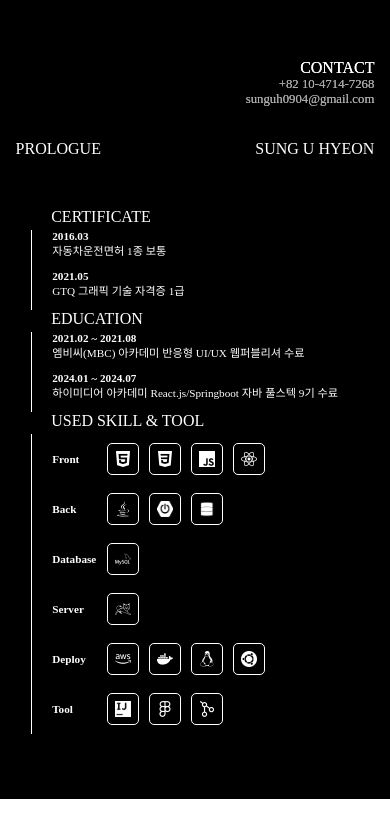
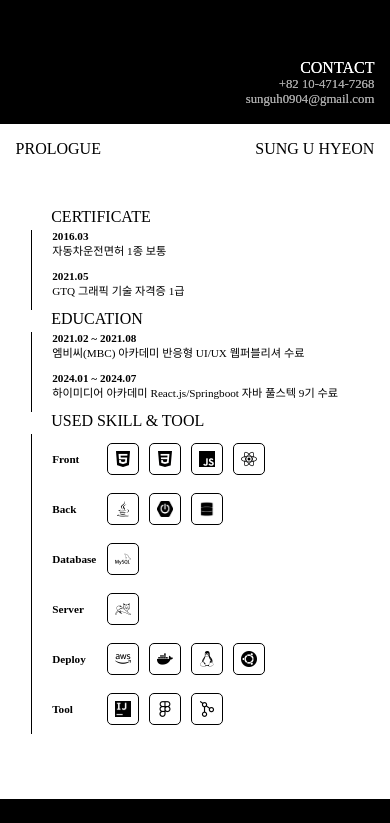
Before and after one commit to sunguh0904/sunguh0904.github.io, a React (Create React App) app: page / in a window 390 px wide. Shown: the part 720-1543 px from the top of the page. Built offline with nearby package versions, Linux system fonts and the light colour scheme.

Commit message:
#24 feat 프로젝트 모바일 페이지 반전 색상 믹스 블렌드 모드 css 적용

```diff
--- a/src/css/prologue.css
+++ b/src/css/prologue.css
@@ -138,7 +138,7 @@
 /* mobile =================================================================================================================================== */
 @media (max-width: 768px) {
     .prologue-wrap {
-        background: linear-gradient(180deg, #000 80%, #fff 20%);
+        background: linear-gradient(180deg, #fff 80%, #000 20%);
     }
 
     .prologue-content {
@@ -149,11 +149,11 @@
     .prologue-header {
         height: 50px;
         font-size: 1em;
-        background: #000;
+        background: #fff;
     }
 
-    .prologue-header-name {
-        color: #fff;
+    .prologue-header-current-page {
+        color: #000;
     }
 
     .profile-wrap {
@@ -165,7 +165,7 @@
     .profile-img {
         height: 70%;
         width: 40%;
-        border: 1px solid #000;
+        border: 1px solid #fff;
         top: 15%;
         left: 5%;
         transform: initial;
@@ -179,6 +179,7 @@
         flex-direction: column;
         align-items: center;
         justify-content: center;
+        color: #fff;
     }
 
     .profile-ko-name {
@@ -194,6 +195,7 @@
     .summary-wrap {
         height: 80vh;
         width: 100%;
+        mix-blend-mode: difference;
     }
 
     .summary-content {
@@ -238,7 +240,6 @@
     }
 
     .img-border {
-        border: 1px solid #fff;
         border-radius: 5px;
         width: 32px;
         height: 32px;
```
